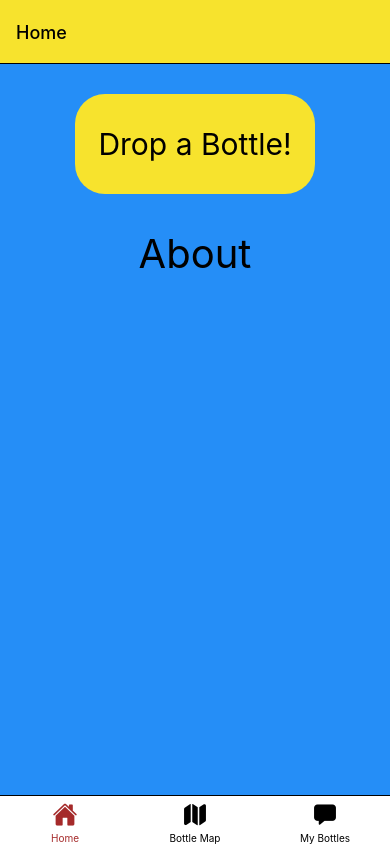
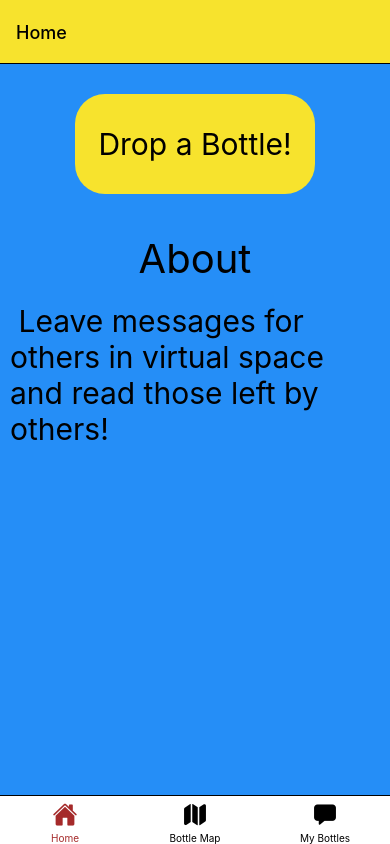
Before and after one commit to qiaomein/imessage_in_a_bottle, a React Native app: screen / in a window 390 px wide. Built offline with nearby package versions, Linux system fonts and the light colour scheme.

Commit message:
add about section

```diff
--- a/screens/home.js
+++ b/screens/home.js
@@ -28,6 +28,7 @@ export default ({navigation}) => {
             <Button title = "Drop a Bottle!" navigation = {navigation}/>
 
             <Text style = {styles.itemTitle}> About </Text>
+            <Text style = {styles.about}> Leave messages for others in virtual space and read those left by others! </Text>
         </View>
 
 
@@ -57,7 +58,8 @@ const styles = StyleSheet.create({
 
     },
 
-    itemTitle: {fontSize: 40, padding: 5, color: "black"},
+    itemTitle: {fontSize: 40, padding: 10, color: "black"},
+    about: {fontSize: 30, padding: 10, color: "black"},
     map: {
         width: Dimensions.get('window').width,
         height: Dimensions.get('window').height,
@@ -76,7 +78,8 @@ const styles = StyleSheet.create({
     buttonText: {
         fontSize: 30,
         flexDirection: "row",
-        justifyContent: "center"
+        justifyContent: "center",
+        alignItems: "center"
     }
 
 
```
